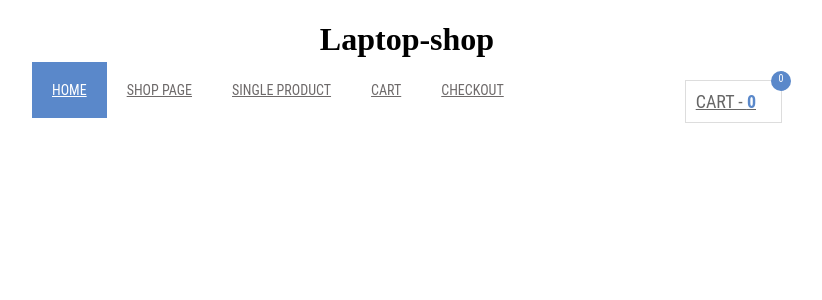
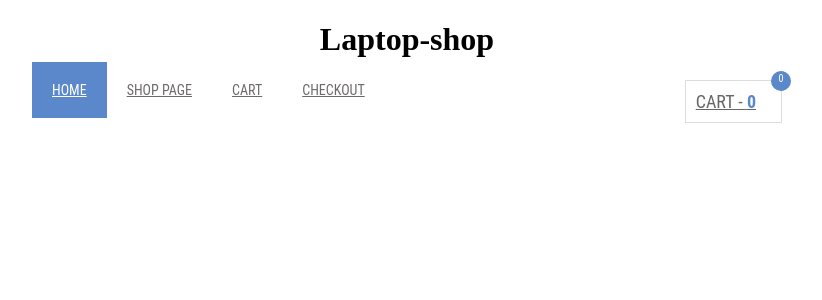
Before and after one commit to Phuc2302/Laptop-Shop, a React (Create React App) app: page / in a window 1280 px wide. Shown: the top 300 px of the page, without its empty margins (233-1055 px from the left). Built offline with nearby package versions, Linux system fonts and the light colour scheme.

Commit message:
update Navbar.js-2

```diff
--- a/src/components/Navbar.js
+++ b/src/components/Navbar.js
@@ -23,9 +23,6 @@ export const Navbar = () => {
                                 <a href="shop.html">Shop page</a>
                             </li>
                             <li>
-                                <a href="single-product.html">Single product</a>
-                            </li>
-                            <li>
                                 <a href="cart.html">Cart</a>
                             </li>
                             <li>
```
